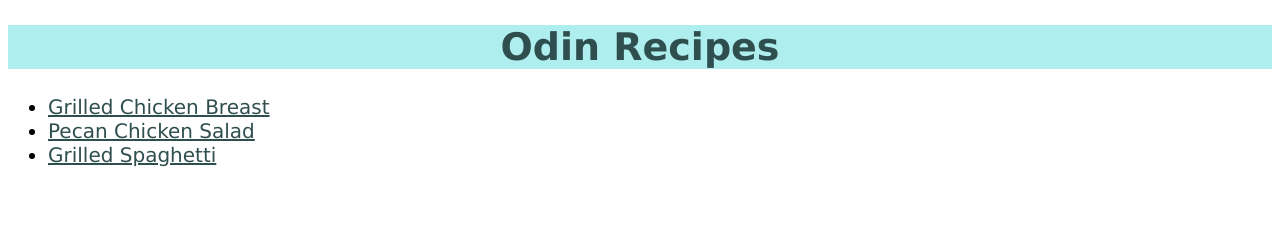
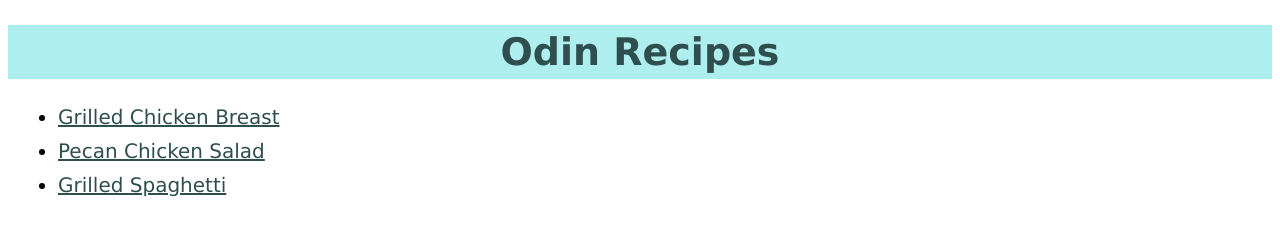
Before and after one commit to OlariuRazvan/odin-recipes, a plain HTML site: page index.html in a window 1280 px wide. Drawn offline with Linux system fonts and the light colour scheme.

Commit message:
Add a gap between home links and padding to title

```diff
--- a/index.html
+++ b/index.html
@@ -7,7 +7,7 @@
     <link rel="stylesheet" href="style.css">
 </head>
 <body>
-    <h1>Odin Recipes</h1>
+    <h1 class="home">Odin Recipes</h1>
     <ul>
         <li><a href="./recipes/chicken-breast.html">Grilled Chicken Breast</a></li>
         <li><a href="./recipes/pecan-chicken-salad.html">Pecan Chicken Salad</a></li>
--- a/style.css
+++ b/style.css
@@ -23,3 +23,10 @@ h2 {
     color: darkslategrey;
     font-size: 28px;
 }
+
+li{
+    margin: 10px;
+}
+.home {
+    padding: 5px;
+}
```
